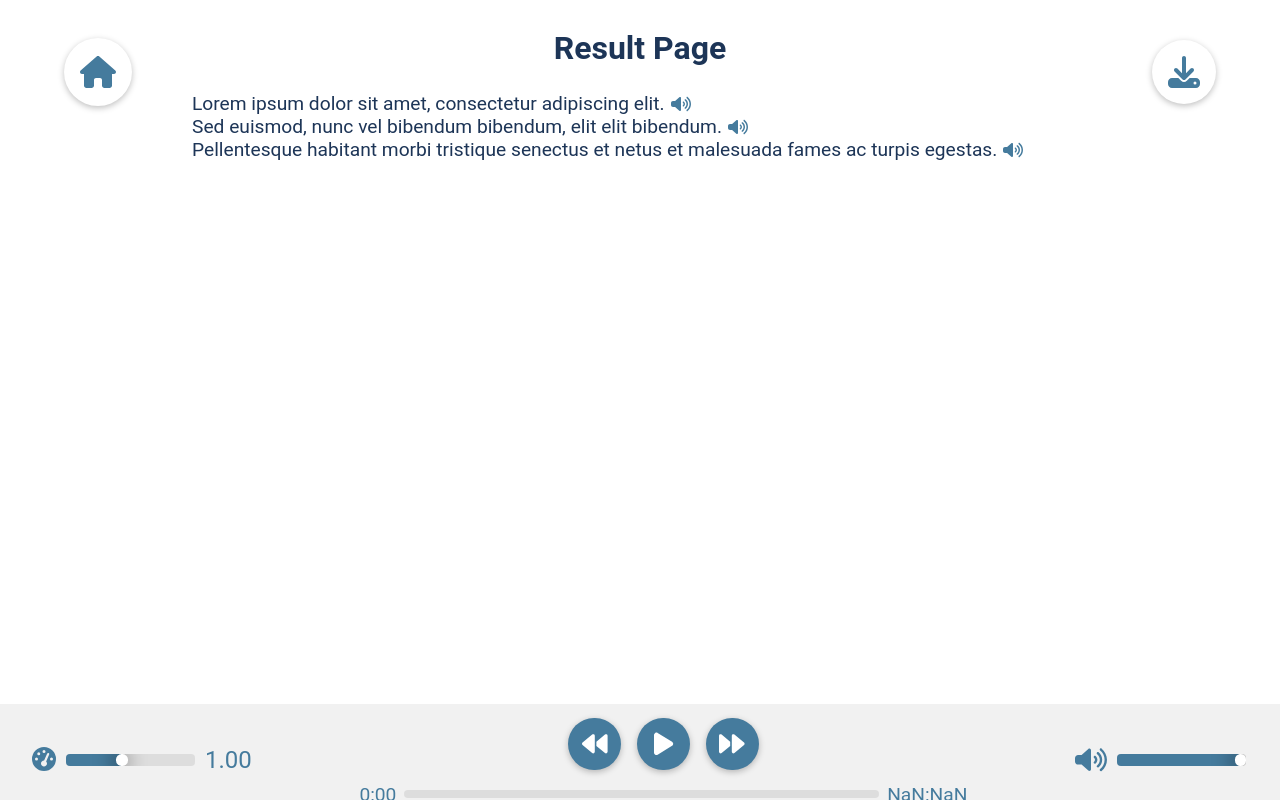
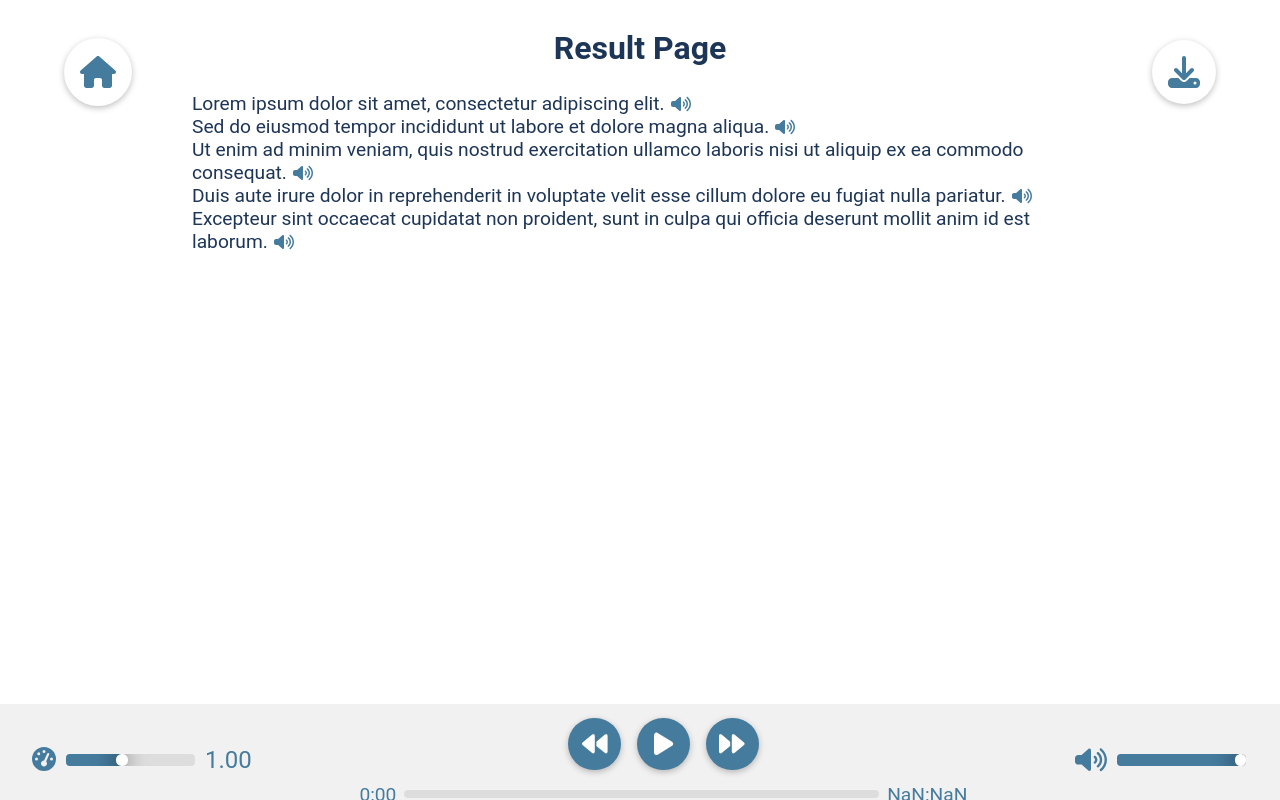
Before and after one commit to SyncTalk/synctalk, a React (Create React App) app in the folder frontend/sync-talk/: page /result in a window 1280 px wide. Built offline with nearby package versions, Linux system fonts and the light colour scheme.

Commit message:
higlht text while playing

```diff
--- a/frontend/sync-talk/src/components/TextWithSpeaker.js
+++ b/frontend/sync-talk/src/components/TextWithSpeaker.js
@@ -2,15 +2,21 @@ import React, { useState, useEffect } from 'react';
 import { FontAwesomeIcon } from '@fortawesome/react-fontawesome';
 import { faVolumeUp } from '@fortawesome/free-solid-svg-icons';
 
-const TextWithSpeaker = ({ text, time }) => {
+const TextWithSpeaker = ({ text, startTime, endTime }) => {
     const [currentTime, setCurrentTime] = useState(0);
     const [isPlaying, setIsPlaying] = useState(false);
 
     const handleTextClick = () => {
         const audio = document.getElementById('audio');
-        audio.currentTime = time;
-        setCurrentTime(time);
-        audio.play();
+        if (isPlaying && audio.currentTime >= startTime && audio.currentTime < endTime) {
+            audio.pause();
+            setIsPlaying(false);
+        } else {
+            audio.currentTime = startTime;
+            setCurrentTime(startTime);
+            audio.play();
+            setIsPlaying(true);
+        }
     };
 
     useEffect(() => {
@@ -20,12 +26,17 @@ const TextWithSpeaker = ({ text, time }) => {
         };
         audio.addEventListener('timeupdate', handleTimeUpdate);
         setIsPlaying(!audio.paused);
+        const handleEnded = () => {
+            setIsPlaying(false);
+        };
+        audio.addEventListener('ended', handleEnded);
         return () => {
             audio.removeEventListener('timeupdate', handleTimeUpdate);
+            audio.removeEventListener('ended', handleEnded);
         };
     }, []);
 
-    const isCurrent = currentTime >= time && currentTime < time + 10;
+    const isCurrent = currentTime >= startTime && currentTime < endTime;
 
     return (
         <div className="TextWithSpeaker">
--- a/frontend/sync-talk/src/pages/Result.js
+++ b/frontend/sync-talk/src/pages/Result.js
@@ -8,10 +8,6 @@ import textData from '../test.json';
 const Result = () => {
     const [currentTime, setCurrentTime] = useState(0);
 
-    const handleTimeUpdate = (time) => {
-        setCurrentTime(time);
-    };
-
     return (
         <div className="Result">
             <div className="Header">
@@ -19,13 +15,13 @@ const Result = () => {
             </div>
             <div className="Body">
                 <div className="TextContainer">
-                    {textData.map(({ time, text }) => (
-                        <TextWithSpeaker key={time} text={text} time={time} />
+                    {textData.map(({ startTime, endTime, text }) => (
+                        <TextWithSpeaker text={text} startTime={startTime} endTime={endTime} />
                     ))}
                 </div>
             </div>
             <div className="Footer">
-                <AudioPlayer onTimeUpdate={handleTimeUpdate} />
+                <AudioPlayer />
             </div>
         </div>
     );
--- a/frontend/sync-talk/src/test.json
+++ b/frontend/sync-talk/src/test.json
@@ -1,14 +1,37 @@
 [
   {
-      "time": 0,
-      "text": "Lorem ipsum dolor sit amet, consectetur adipiscing elit."
+      "startTime": 0,
+      "endTime": 5,
+      "text": "Lorem ipsum dolor sit amet, consectetur adipiscing elit.",
+      "speaker": "John Doe",
+      "language": "en-US"
   },
   {
-      "time": 10,
-      "text": "Sed euismod, nunc vel bibendum bibendum, elit elit bibendum."
+      "startTime": 5,
+      "endTime": 10,
+      "text": "Sed do eiusmod tempor incididunt ut labore et dolore magna aliqua.",
+      "speaker": "Jane Smith",
+      "language": "en-GB"
   },
   {
-      "time": 20,
-      "text": "Pellentesque habitant morbi tristique senectus et netus et malesuada fames ac turpis egestas."
+      "startTime": 10,
+      "endTime": 15,
+      "text": "Ut enim ad minim veniam, quis nostrud exercitation ullamco laboris nisi ut aliquip ex ea commodo consequat.",
+      "speaker": "John Doe",
+      "language": "en-US"
+  },
+  {
+      "startTime": 15,
+      "endTime": 20,
+      "text": "Duis aute irure dolor in reprehenderit in voluptate velit esse cillum dolore eu fugiat nulla pariatur.",
+      "speaker": "Jane Smith",
+      "language": "en-GB"
+  },
+  {
+      "startTime": 20,
+      "endTime": 25,
+      "text": "Excepteur sint occaecat cupidatat non proident, sunt in culpa qui officia deserunt mollit anim id est laborum.",
+      "speaker": "John Doe",
+      "language": "en-US"
   }
 ]
```
Lines whose indentation alone changed are shown as unchanged.
